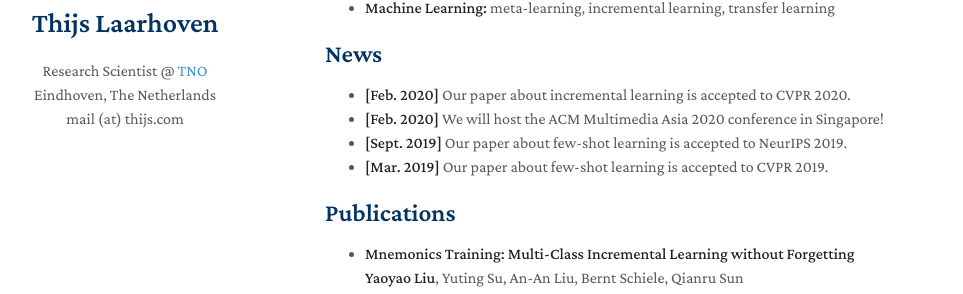
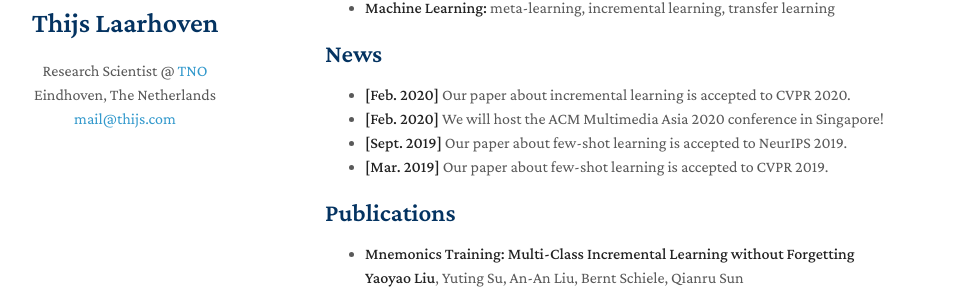
Before and after one commit to tmmlaarhoven/minimal-light, a Jekyll site: the page built from index.md, in a window 1280 px wide. Shown: the part 223-517 px from the top of the page, without its empty margins (145-1108 px from the left). Built offline with Jekyll 4.4.1, drawn with Linux system fonts in a browser that asks for light colours; nearby versions of some CDN libraries; a style sheet for code colours, icons or effects is not loaded; our own code applies the rules of GitHub Pages for plain Markdown files.

```diff
--- a/_config.yml
+++ b/_config.yml
@@ -1,7 +1,7 @@
 title: Thijs Laarhoven
 position: Research Scientist @ <a href='https://tno.nl'>TNO</a>
 affiliation: Eindhoven, The Netherlands
-email: mail (at) thijs.com
+email: <a href='mailto:mail@thijs.com'>mail@thijs.com</a>
 keywords: minimal academic
 google_scholar: https://scholar.google.nl/citations?user=lLqnszIAAAAJ
 github_link: https://github.com/tmmlaarhoven/
```
